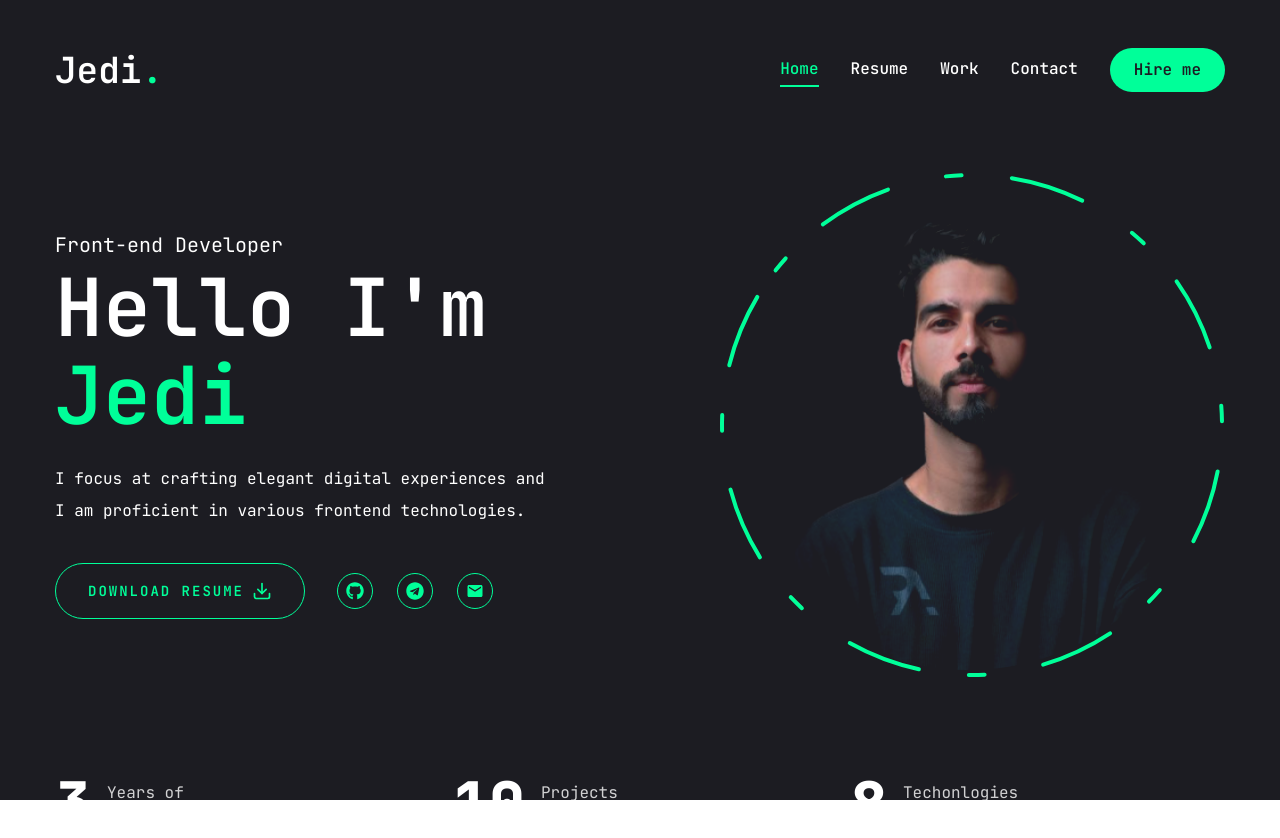
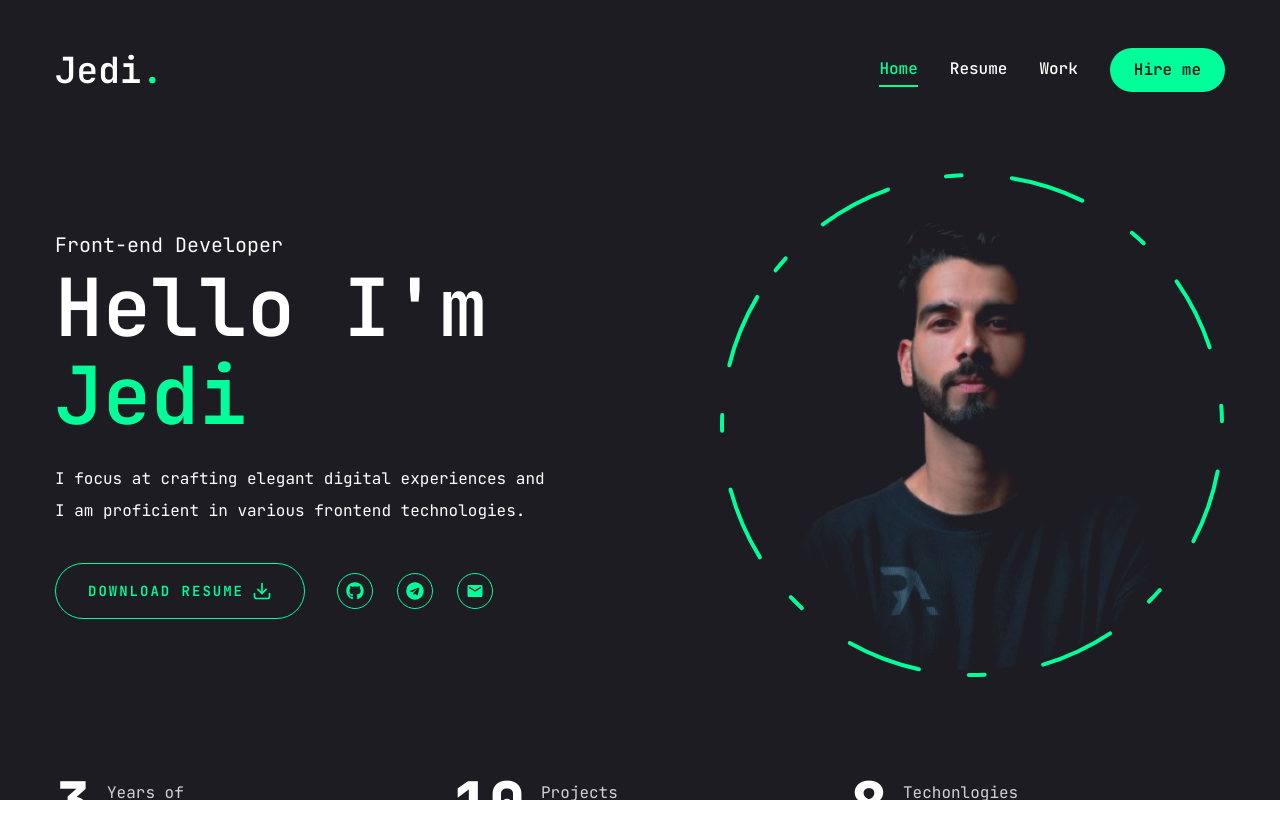
Before and after one commit to JediKnightGIT/portfolio, a Next.js app: page / in a window 1280 px wide. Shown: the top 838 px of the page. Built offline with nearby package versions, Linux system fonts and the light colour scheme.

Commit message:
eslintrc edit

```diff
--- a/components/MobileNav.tsx
+++ b/components/MobileNav.tsx
@@ -4,25 +4,7 @@ import { Sheet, SheetContent, SheetTrigger } from '@/components/ui/sheet';
 import { usePathname } from 'next/navigation';
 import Link from 'next/link';
 import { CiMenuFries } from 'react-icons/ci';
-
-const links = [
-  {
-    name: 'home',
-    path: '/',
-  },
-  {
-    name: 'resume',
-    path: '/resume',
-  },
-  {
-    name: 'work',
-    path: '/work',
-  },
-  {
-    name: 'contact',
-    path: '/contact',
-  },
-];
+import { links } from './Nav';
 
 const MobileNav: React.FC = () => {
   const pathname = usePathname();
--- a/components/Nav.tsx
+++ b/components/Nav.tsx
@@ -3,7 +3,7 @@
 import Link from 'next/link';
 import { usePathname } from 'next/navigation';
 
-const links = [
+export const links = [
   {
     name: 'home',
     path: '/',
@@ -16,10 +16,10 @@ const links = [
     name: 'work',
     path: '/work',
   },
-  {
-    name: 'contact',
-    path: '/contact',
-  },
+  // {
+  //   name: 'contact',
+  //   path: '/contact',
+  // },
 ];
 
 const Nav = () => {
```
Also changed, not shown: .eslintrc.json.
